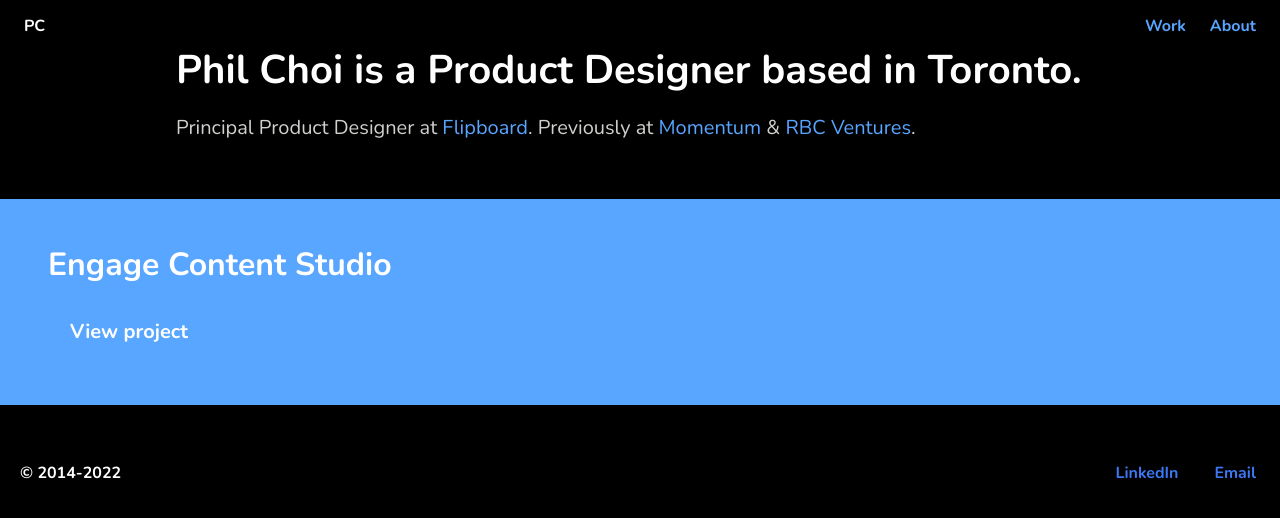
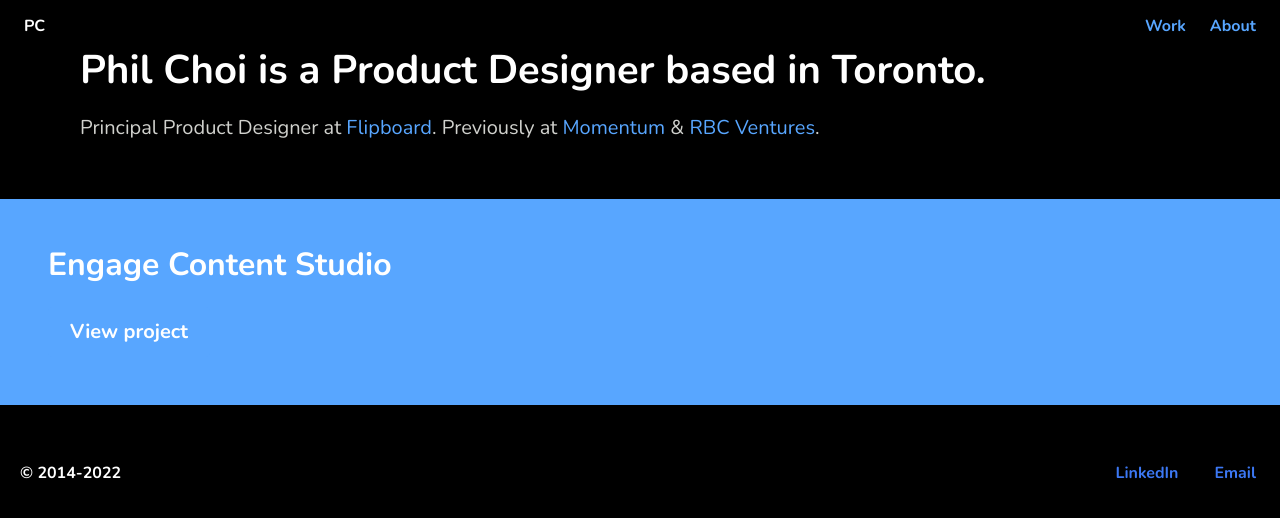
Before and after one commit to pchae/nuxt3-app, a Nuxt app: page / in a window 1280 px wide. Shown: the top 518 px of the page. Built offline with nearby package versions, Linux system fonts and the light colour scheme.

Commit message:
enable larger container parameters

```diff
--- a/assets/styles/main.scss
+++ b/assets/styles/main.scss
@@ -21,8 +21,8 @@ $grey-dark: $brown;
 $grey-light: $beige-light;
 $primary: $blue;
 $link: $blue;
-$widescreen-enabled: false;
-$fullhd-enabled: false;
+$widescreen-enabled: true;
+$fullhd-enabled: true;
 
 // Update some of Bulma's component variables
 $body-background-color: $black;
```
